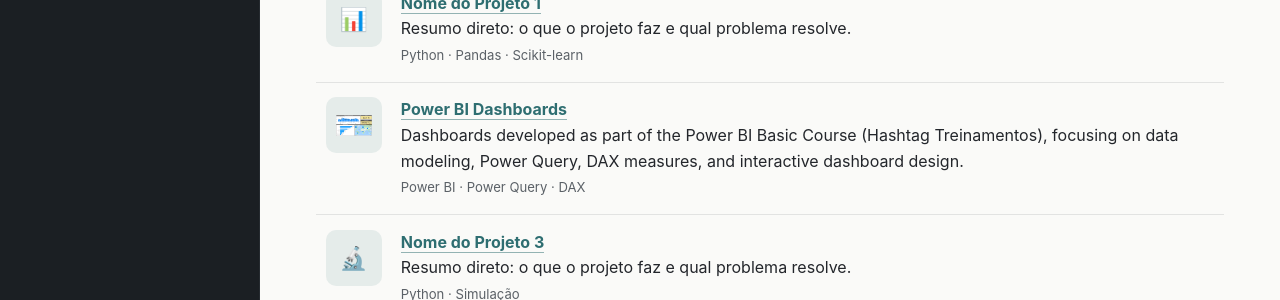
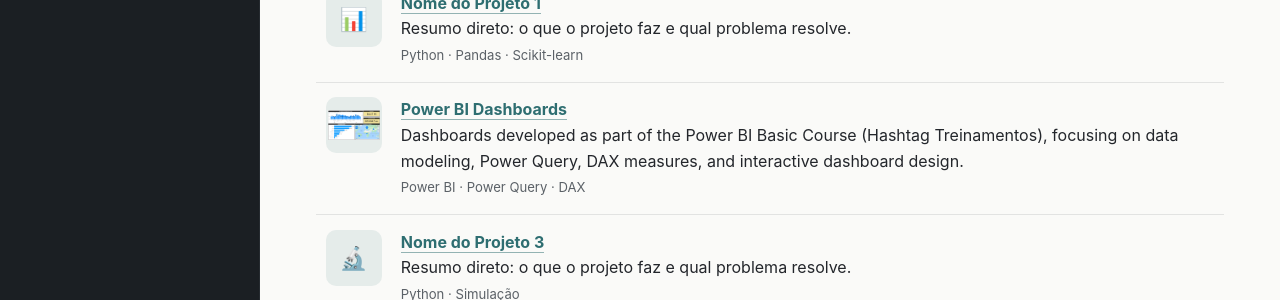
Before and after one commit to deborapr/deborapr.github.io, a Jekyll site: the page index.html, which Jekyll copies as it is, in a window 1280 px wide. Shown: the part 1024-1324 px from the top of the page. Built offline with Jekyll 4.4.1, drawn with Linux system fonts in a browser that asks for light colours.

Commit message:
Update index.html

```diff
--- a/index.html
+++ b/index.html
@@ -134,7 +134,7 @@
   }
 
   .icon-cell {
-    width: 60px;
+    width: 70px;
   }
 
   .icon-cell .icon-box {
@@ -153,7 +153,7 @@
     width: 100%;
     height: 100%;
     object-fit: contain;
-    padding: 10px;
+    padding: 2px;
   }
 
   .project-table .tech {
```
